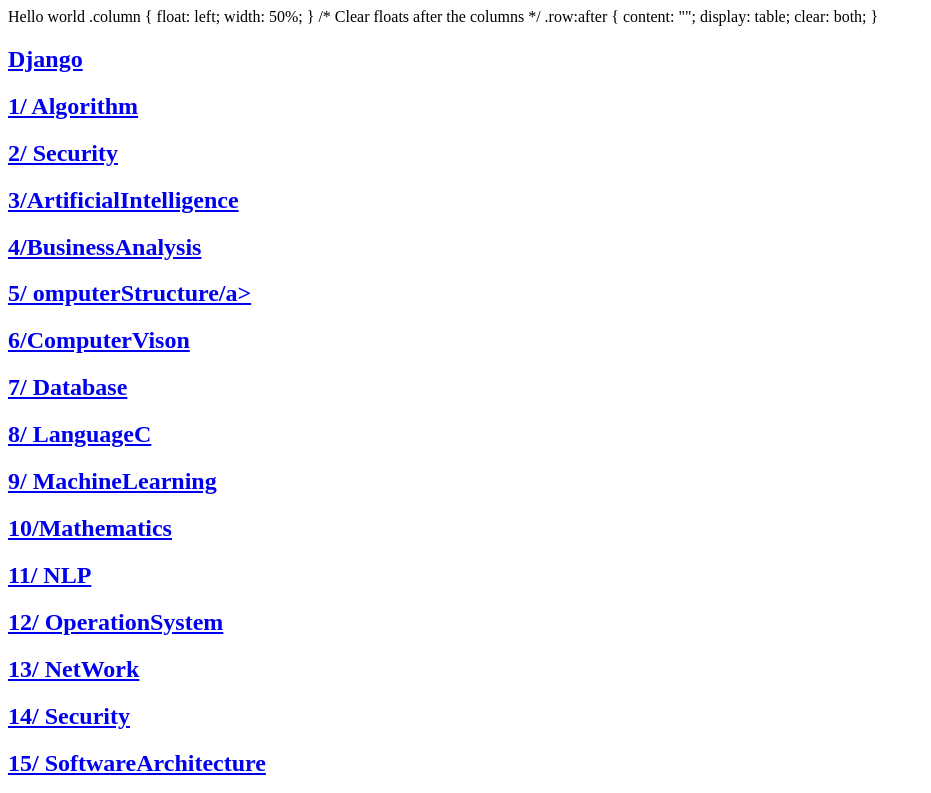
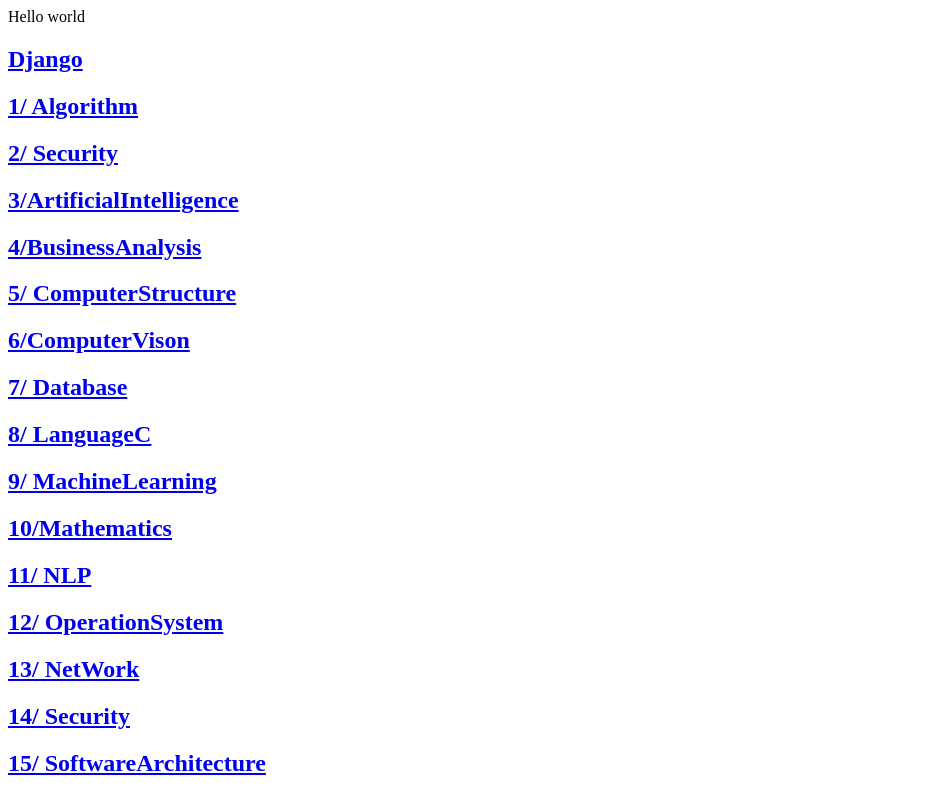
Before and after one commit to tinleduc/tinleduc.github.io, a plain HTML site: page index.html in a window 1280 px wide. Shown: the top 793 px of the page, without its empty margins (0-931 px from the left). Drawn offline with Linux system fonts and the light colour scheme.

Commit message:
Update index.html

```diff
--- a/index.html
+++ b/index.html
@@ -4,17 +4,7 @@
     Hello world
   </head>
   <body>
-    .column {
-    float: left;
-    width: 50%;
-    }
 
-    /* Clear floats after the columns */
-    .row:after {
-      content: "";
-      display: table;
-      clear: both;
-    }
   <div class="row">
 
     <div class="column">
@@ -34,7 +24,7 @@
           <a class="post-link" href="/BusinessAnalysis.html">4/BusinessAnalysis</a>
       </h2>
       <h2>
-          <a class="post-link" href="/ComputerStructure.html">5/ omputerStructure/a>
+          <a class="post-link" href="/ComputerStructure.html">5/ ComputerStructure </a>
       </h2>
       <h2>
           <a class="post-link" href="/ComputerVison.html "> 6/ComputerVison </a>
```
